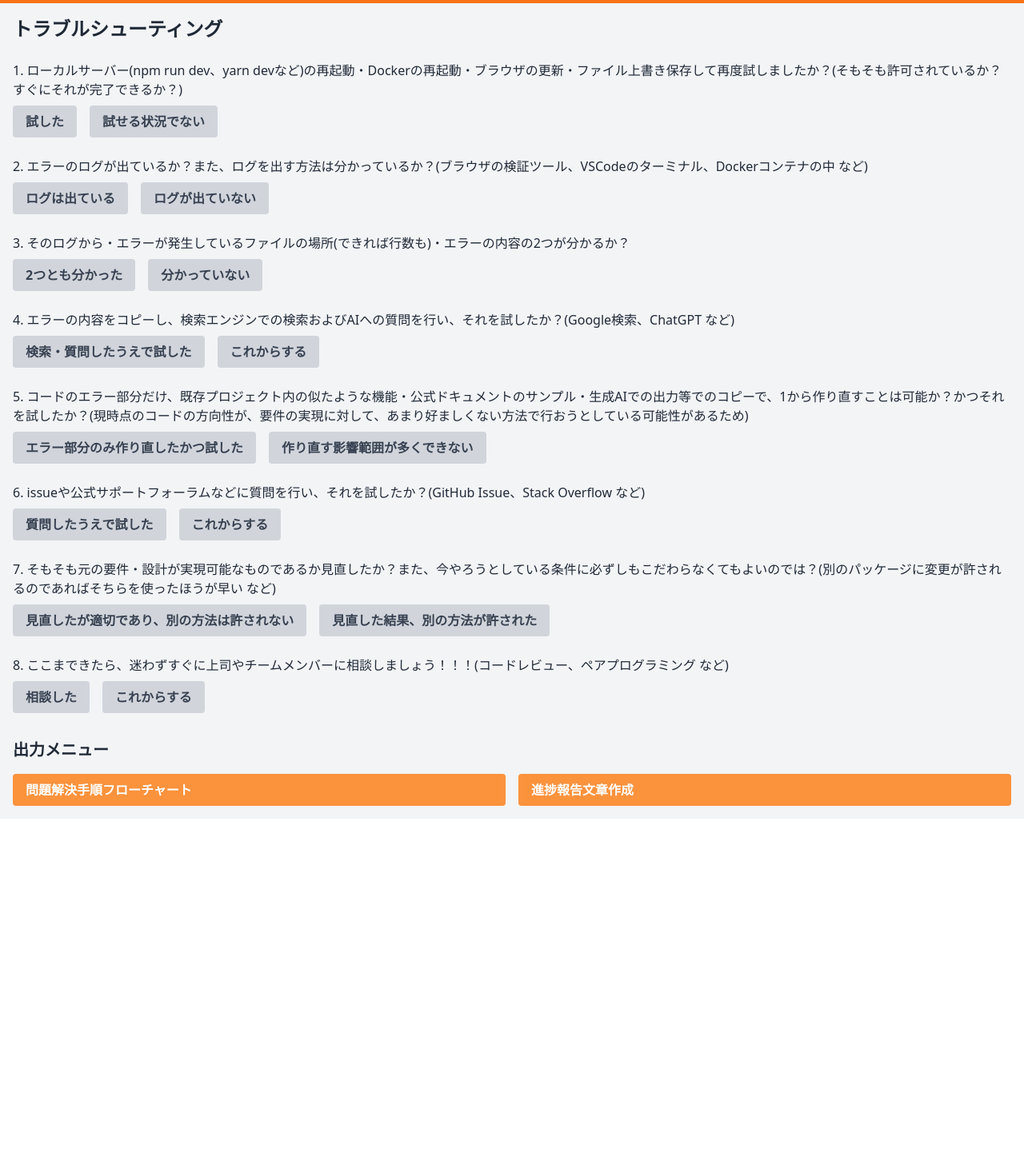
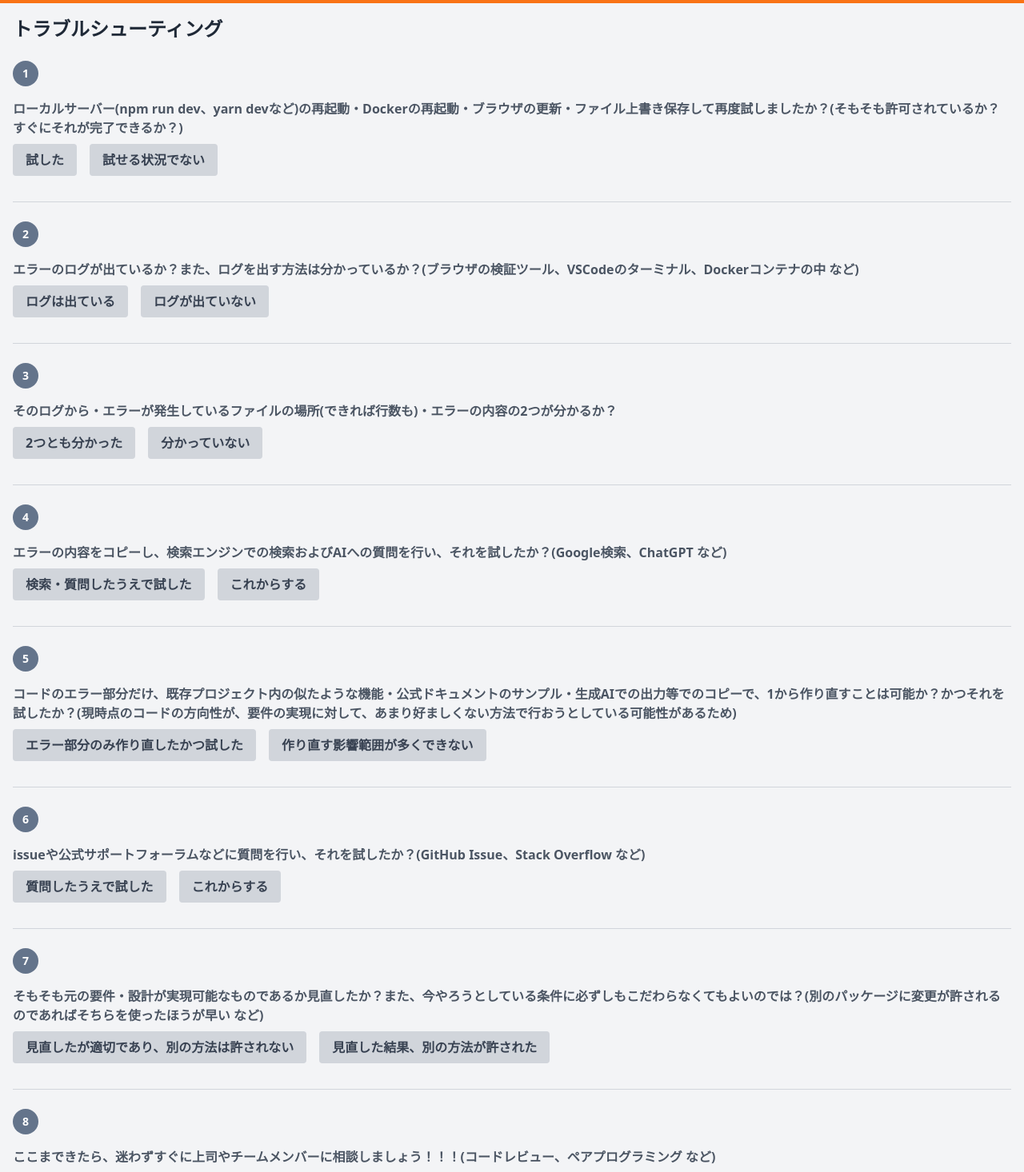
Before and after one commit to Kawaichi0228/programming-otasuketool, a Nuxt app: page / in a window 1280 px wide. Shown: the part 60-1526 px from the top of the page at 80% size. Before the commit the page ends 1084 px from the top, so only its background shows below. Built offline with nearby package versions, Linux system fonts and the light colour scheme.

Commit message:
feat: UIをおしゃれにした

```diff
--- a/pages/index.vue
+++ b/pages/index.vue
@@ -4,7 +4,13 @@
 
     <div class="mb-8">
       <div v-for="(item, index) in troubleshootingItems" :key="index" class="mb-6">
-        <p class="font-medium mb-2">{{ item.question }}</p>
+        <div class="flex mb-2 gap-4">
+          <div
+            class="flex items-center justify-center w-8 h-8 rounded-full bg-slate-500 text-white font-bold text-sm mb-2">
+            {{ item.questionNumber }}
+          </div>
+        </div>
+        <p class="mb-2 font-bold text-gray-600">{{ item.question }}</p>
         <div class="flex space-x-4">
           <button v-for="option in item.options" :key="option" class="font-bold py-2 px-4 rounded" :class="[
         item.selected === option
@@ -14,6 +20,7 @@
             {{ option }}
           </button>
         </div>
+        <div class="border-b border-gray-300 w-full mt-8"></div>
       </div>
     </div>
 
@@ -37,42 +44,50 @@ const router = useRouter();
 
 const troubleshootingItems = ref([
   {
-    question: '1. ローカルサーバー(npm run dev、yarn devなど)の再起動・Dockerの再起動・ブラウザの更新・ファイル上書き保存して再度試しましたか？(そもそも許可されているか？すぐにそれが完了できるか？)',
+    questionNumber: 1,
+    question: 'ローカルサーバー(npm run dev、yarn devなど)の再起動・Dockerの再起動・ブラウザの更新・ファイル上書き保存して再度試しましたか？(そもそも許可されているか？すぐにそれが完了できるか？)',
     options: ['試した', '試せる状況でない'],
     selected: null
   },
   {
-    question: '2. エラーのログが出ているか？また、ログを出す方法は分かっているか？(ブラウザの検証ツール、VSCodeのターミナル、Dockerコンテナの中 など)',
+    questionNumber: 2,
+    question: 'エラーのログが出ているか？また、ログを出す方法は分かっているか？(ブラウザの検証ツール、VSCodeのターミナル、Dockerコンテナの中 など)',
     options: ['ログは出ている', 'ログが出ていない'],
     selected: null
   },
   {
-    question: '3. そのログから・エラーが発生しているファイルの場所(できれば行数も)・エラーの内容の2つが分かるか？',
+    questionNumber: 3,
+    question: 'そのログから・エラーが発生しているファイルの場所(できれば行数も)・エラーの内容の2つが分かるか？',
     options: ['2つとも分かった', '分かっていない'],
     selected: null
   },
   {
-    question: '4. エラーの内容をコピーし、検索エンジンでの検索およびAIへの質問を行い、それを試したか？(Google検索、ChatGPT など)',
+    questionNumber: 4,
+    question: 'エラーの内容をコピーし、検索エンジンでの検索およびAIへの質問を行い、それを試したか？(Google検索、ChatGPT など)',
     options: ['検索・質問したうえで試した', 'これからする'],
     selected: null
   },
   {
-    question: '5. コードのエラー部分だけ、既存プロジェクト内の似たような機能・公式ドキュメントのサンプル・生成AIでの出力等でのコピーで、1から作り直すことは可能か？かつそれを試したか？(現時点のコードの方向性が、要件の実現に対して、あまり好ましくない方法で行おうとしている可能性があるため)',
+    questionNumber: 5,
+    question: 'コードのエラー部分だけ、既存プロジェクト内の似たような機能・公式ドキュメントのサンプル・生成AIでの出力等でのコピーで、1から作り直すことは可能か？かつそれを試したか？(現時点のコードの方向性が、要件の実現に対して、あまり好ましくない方法で行おうとしている可能性があるため)',
     options: ['エラー部分のみ作り直したかつ試した', '作り直す影響範囲が多くできない'],
     selected: null
   },
   {
-    question: '6. issueや公式サポートフォーラムなどに質問を行い、それを試したか？(GitHub Issue、Stack Overflow など)',
+    questionNumber: 6,
+    question: 'issueや公式サポートフォーラムなどに質問を行い、それを試したか？(GitHub Issue、Stack Overflow など)',
     options: ['質問したうえで試した', 'これからする'],
     selected: null
   },
   {
-    question: '7. そもそも元の要件・設計が実現可能なものであるか見直したか？また、今やろうとしている条件に必ずしもこだわらなくてもよいのでは？(別のパッケージに変更が許されるのであればそちらを使ったほうが早い など)',
+    questionNumber: 7,
+    question: 'そもそも元の要件・設計が実現可能なものであるか見直したか？また、今やろうとしている条件に必ずしもこだわらなくてもよいのでは？(別のパッケージに変更が許されるのであればそちらを使ったほうが早い など)',
     options: ['見直したが適切であり、別の方法は許されない', '見直した結果、別の方法が許された'],
     selected: null
   },
   {
-    question: '8. ここまできたら、迷わずすぐに上司やチームメンバーに相談しましょう！！！(コードレビュー、ペアプログラミング など)',
+    questionNumber: 8,
+    question: 'ここまできたら、迷わずすぐに上司やチームメンバーに相談しましょう！！！(コードレビュー、ペアプログラミング など)',
     options: ['相談した', 'これからする'],
     selected: null
   }
```
